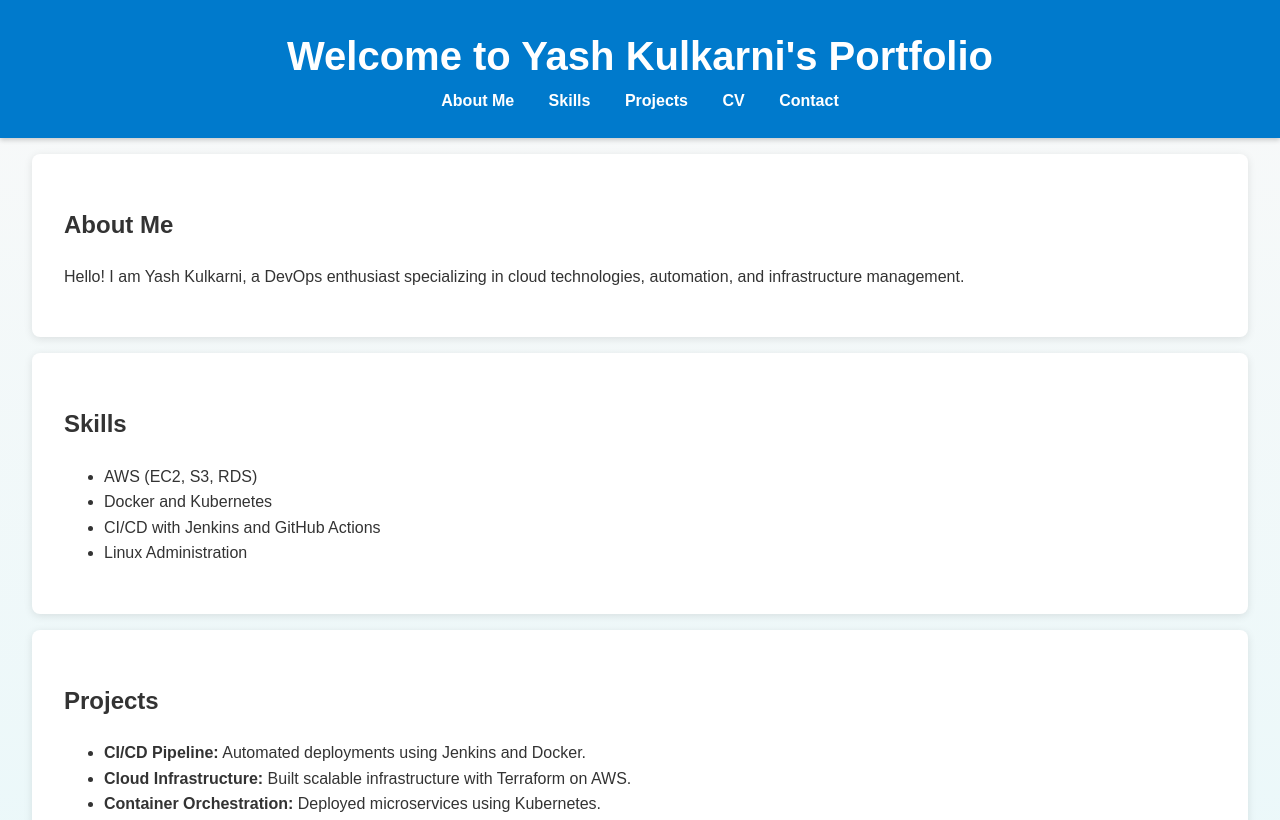
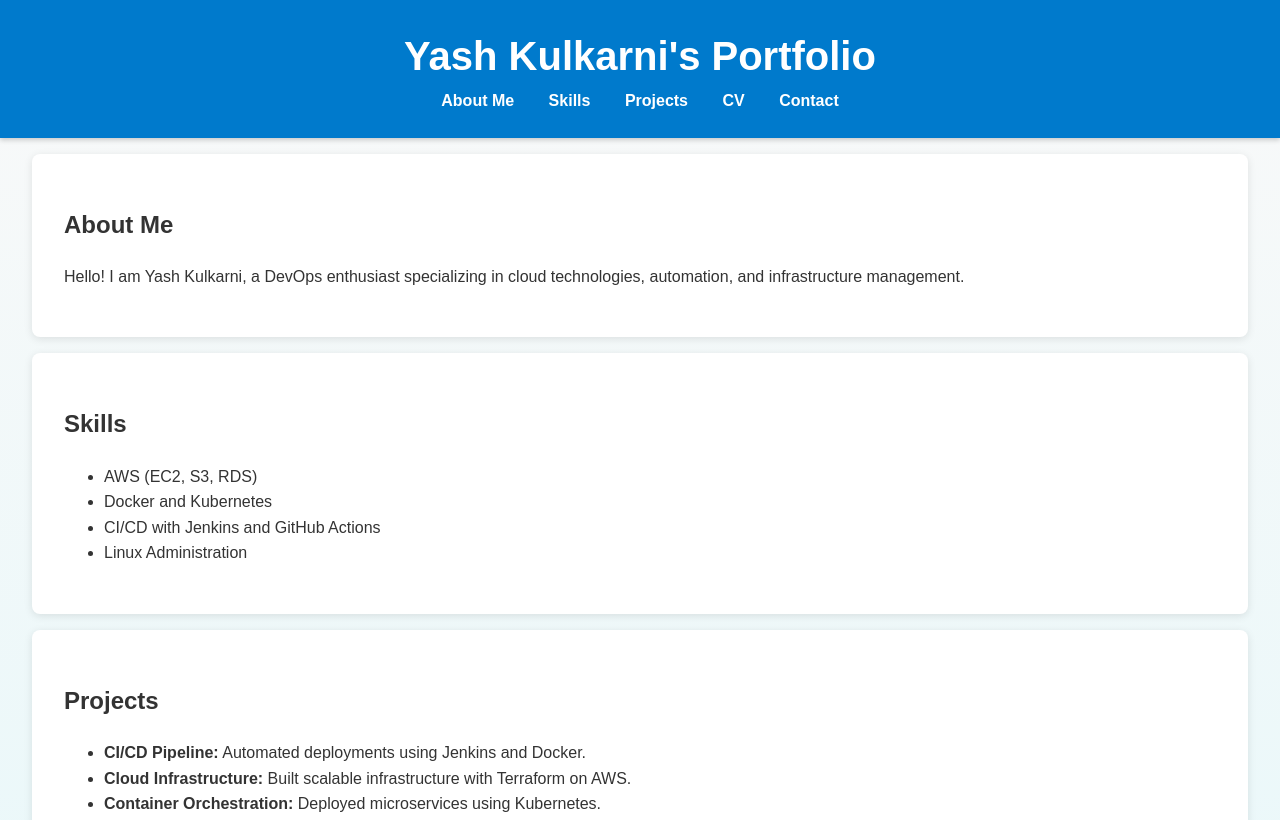
Before and after one commit to yashkulkarni12/devops-portfolio, a plain HTML site: page index.html in a window 1280 px wide. Shown: the top 820 px of the page. Drawn offline with Linux system fonts and the light colour scheme.

Commit message:
Update index.html

```diff
--- a/index.html
+++ b/index.html
@@ -8,7 +8,7 @@
 </head>
 <body>
     <header>
-        <h1>Welcome to Yash Kulkarni's Portfolio</h1>
+        <h1>Yash Kulkarni's Portfolio</h1>
         <nav>
             <a href="#about">About Me</a>
             <a href="#skills">Skills</a>
```
